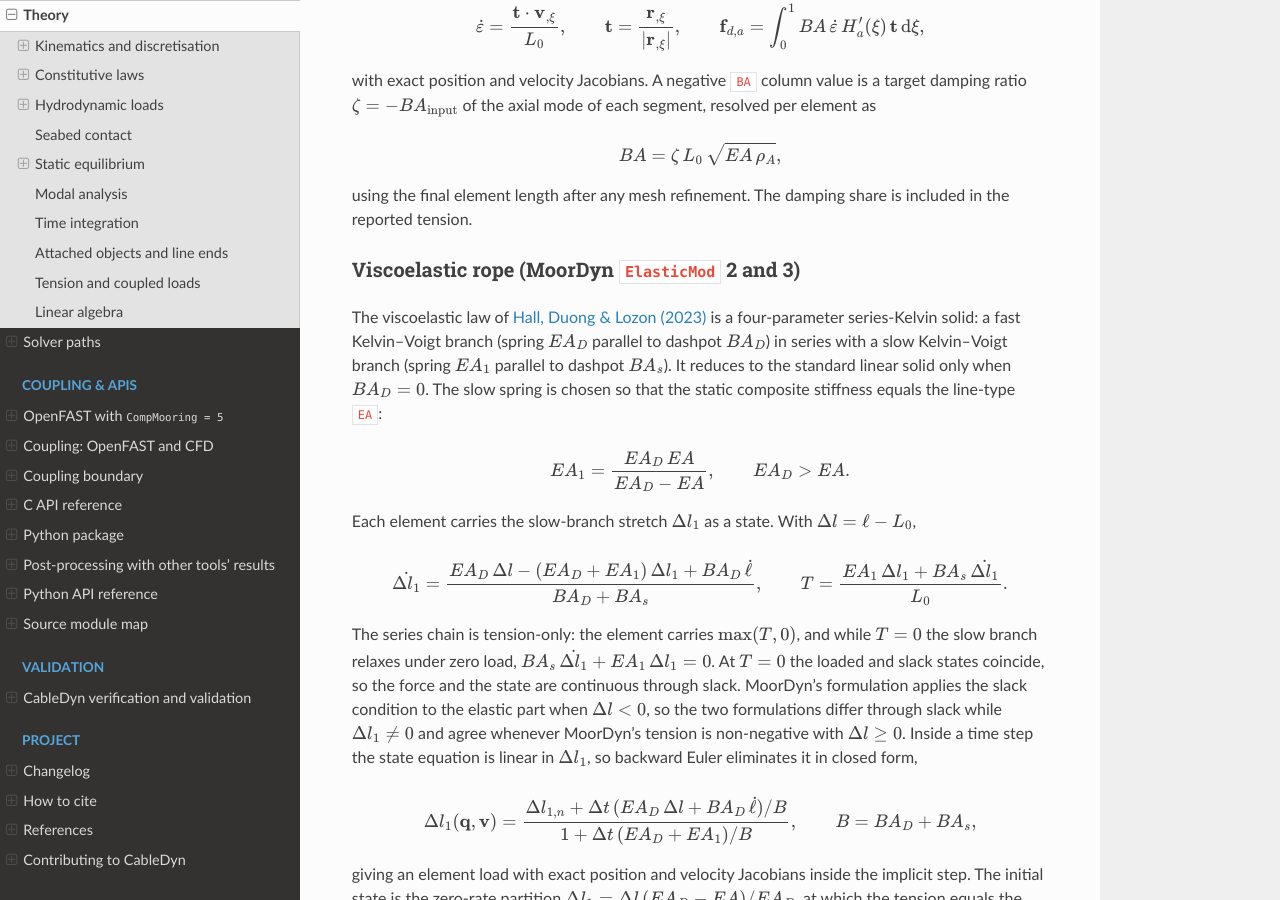
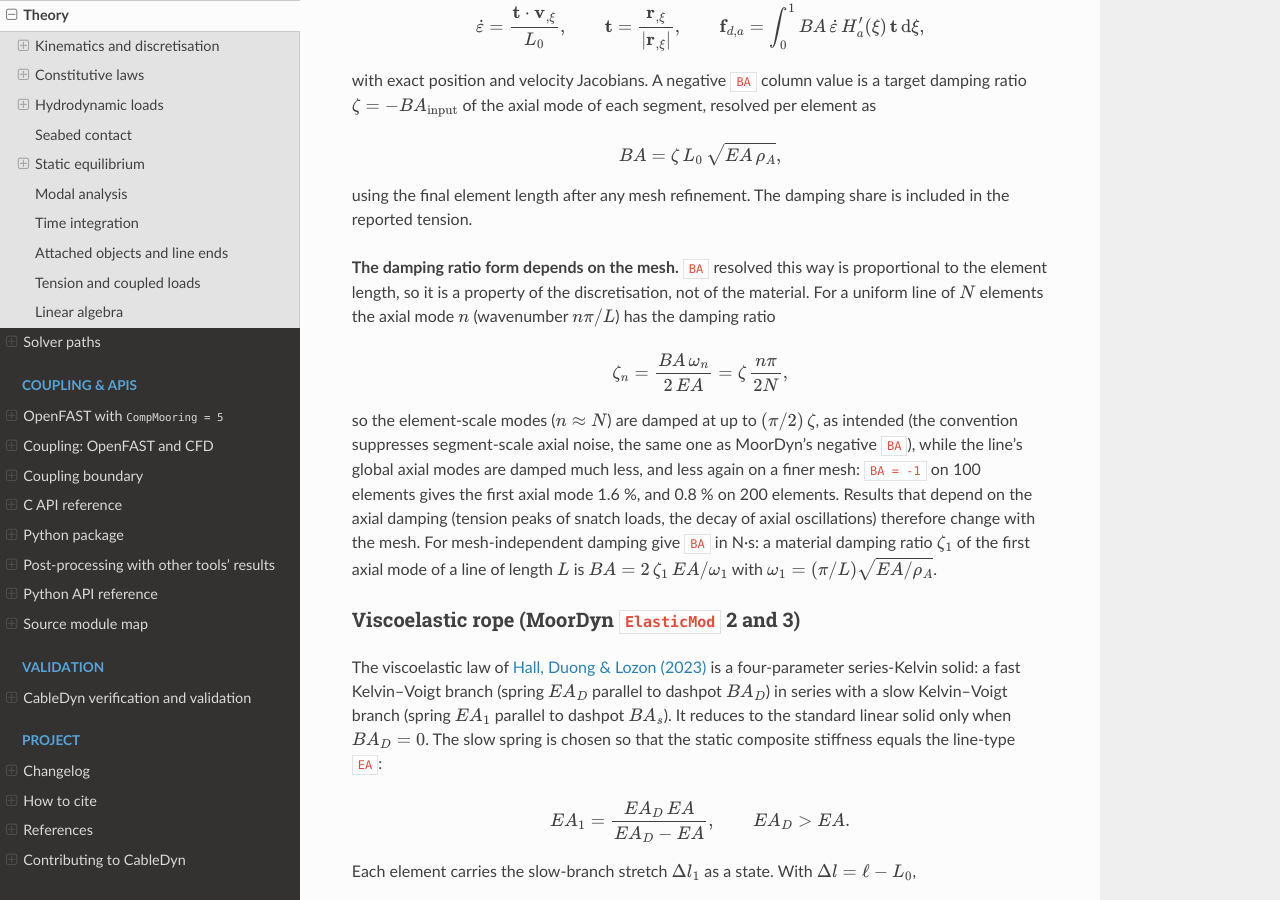
Before and after one commit to SMI-Lab-Inha/CableDyn, a Sphinx documentation site: the page built from doc/theory.rst, in a window 1280 px wide and 900 px high, scrolled down 8339 px. Built offline with Sphinx 7.4.7 and the Read the Docs theme 3.1.0, drawn with Linux system fonts in a browser that asks for light colours; some of the changed text lies outside the part shown.

Commit message:
fix(output): recover node tension through touchdown on coarse meshes
The equilibrium recovery of finite-EI node values spread each node's
floor reaction over the elements beside it by tributary length,
including the touchdown element, which lies on the floor at one end
only. That understated the tension of the last suspended node by the
floor reaction of half an element: 5.3 % on a 10 m lazy-wave mesh
against a mesh four times finer. A node's reaction is now shared by the
grounded elements beside it (both nodes on the floor); a node with none
keeps the tributary split. The coarse mesh follows the fine one within
3 % through touchdown (tests/check_touchdown_recovery.py fails on the
old recovery). The node-value cache keys on the neighbouring nodes'
positions as well, since their contact now decides an element's share.
Line end forces and the solution do not change.

The larger coarse-mesh wiggle comes from seabed friction, which acts at
the nodes: as the line lands and lifts, a grounded element locks or
releases up to mu w L, and the laid tension swings by that much (std
491, 136, 42, 33 N with 10, 5, 2.5, 1 m elements on the same cable).
At initialisation a finite-EI line whose grounded elements lock more
than 15 % of the touchdown tension now gets a note with the grounded
element length that resolves it (flat seabed; standalone and OpenFAST).

The manual explains this mesh resolution, the mesh dependence of the
negative BA (damping ratio) form, whose ratio holds for each element's
own axial mode while the line's modes get zeta n pi / (2N), and the
measured trade-off of modified_newton, which stays off by default.

Signed-off-by: Jae Hoon Seo <jaehoon.seo@inha.ac.kr>

```diff
--- a/doc/conventions.rst
+++ b/doc/conventions.rst
@@ -48,7 +48,9 @@ are in degrees.
      - ``0`` selects the ``EI = 0`` cable path
    * - Axial damping ``BA``
      - N·s
-     - a negative value is a damping ratio :math:`-\zeta` (dimensionless); see :doc:`theory`
+     - a negative value is a damping ratio :math:`-\zeta` (dimensionless) of each element's axial
+       mode, so the damping of the line's own axial modes depends on the mesh; give ``BA`` in
+       N·s for mesh-independent damping (see :doc:`theory`)
    * - End-connection stiffness
      - N·m/rad
      - ``END CONNECTIONS`` table
--- a/doc/theory.rst
+++ b/doc/theory.rst
@@ -456,6 +456,24 @@ element as
 using the final element length after any mesh refinement. The damping share is included in
 the reported tension.
 
+**The damping ratio form depends on the mesh.** ``BA`` resolved this way is proportional to the
+element length, so it is a property of the discretisation, not of the material. For a uniform
+line of :math:`N` elements the axial mode :math:`n` (wavenumber :math:`n\pi/L`) has the damping
+ratio
+
+.. math::
+
+   \zeta_n = \frac{BA\,\omega_n}{2\,EA} = \zeta\,\frac{n\pi}{2N} ,
+
+so the element-scale modes (:math:`n \approx N`) are damped at up to :math:`(\pi/2)\,\zeta`, as intended
+(the convention suppresses segment-scale axial noise, the same one as MoorDyn's negative
+``BA``), while the line's global axial modes are damped much less, and less again on a finer
+mesh: ``BA = -1`` on 100 elements gives the first axial mode 1.6 %, and 0.8 % on 200 elements.
+Results that depend on the axial damping (tension peaks of snatch loads, the decay of axial
+oscillations) therefore change with the mesh. For mesh-independent damping give ``BA`` in N·s:
+a material damping ratio :math:`\zeta_1` of the first axial mode of a line of length :math:`L` is
+:math:`BA = 2\,\zeta_1\,EA/\omega_1` with :math:`\omega_1 = (\pi/L)\sqrt{EA/\rho_A}`.
+
 Viscoelastic rope (MoorDyn ``ElasticMod`` 2 and 3)
 ~~~~~~~~~~~~~~~~~~~~~~~~~~~~~~~~~~~~~~~~~~~~~~~~~~~
 
@@ -883,6 +901,16 @@ leaves the seabed takes its anchor with it. The anchors are state: they roll bac
 failed or subdivided step, join the aggregate snapshot, and are part of the OpenFAST
 checkpoint. The force and its position and velocity Jacobians (through :math:`N`) are exact.
 Unlike a velocity-regularised Coulomb law, the spring holds its force at rest.
+
+**Mesh resolution.** Because friction acts at the nodes, the tension along the laid part changes
+in steps of up to :math:`\mu w L` (:math:`w` the submerged weight per length, :math:`L` the
+element length) instead of continuously, and as the line lands and lifts at touchdown each node
+locks or releases that much. On a coarse grounded mesh the tension of the laid part and near
+touchdown then swings in time by about that amount. On a 600 m lazy-wave cable in 200 m of
+water (:math:`\mu = 0.35`) the standard deviation of a grounded segment tension was 491, 136, 42
+and 33 N with 10, 5, 2.5 and 1 m elements, where :math:`\mu w L` is 46, 22, 11 and 4.5 % of the
+touchdown tension. When a finite-EI line's grounded elements exceed 15 %, the initialisation
+report notes it with the grounded element length that resolves it.
 
 .. _static-friction:
 
```
Also changed, not shown: CHANGELOG.md (+17 -0 lines), CMakeLists.txt (+9 -0 lines), doc/options.rst (+10 -2 lines), 4 other files.
